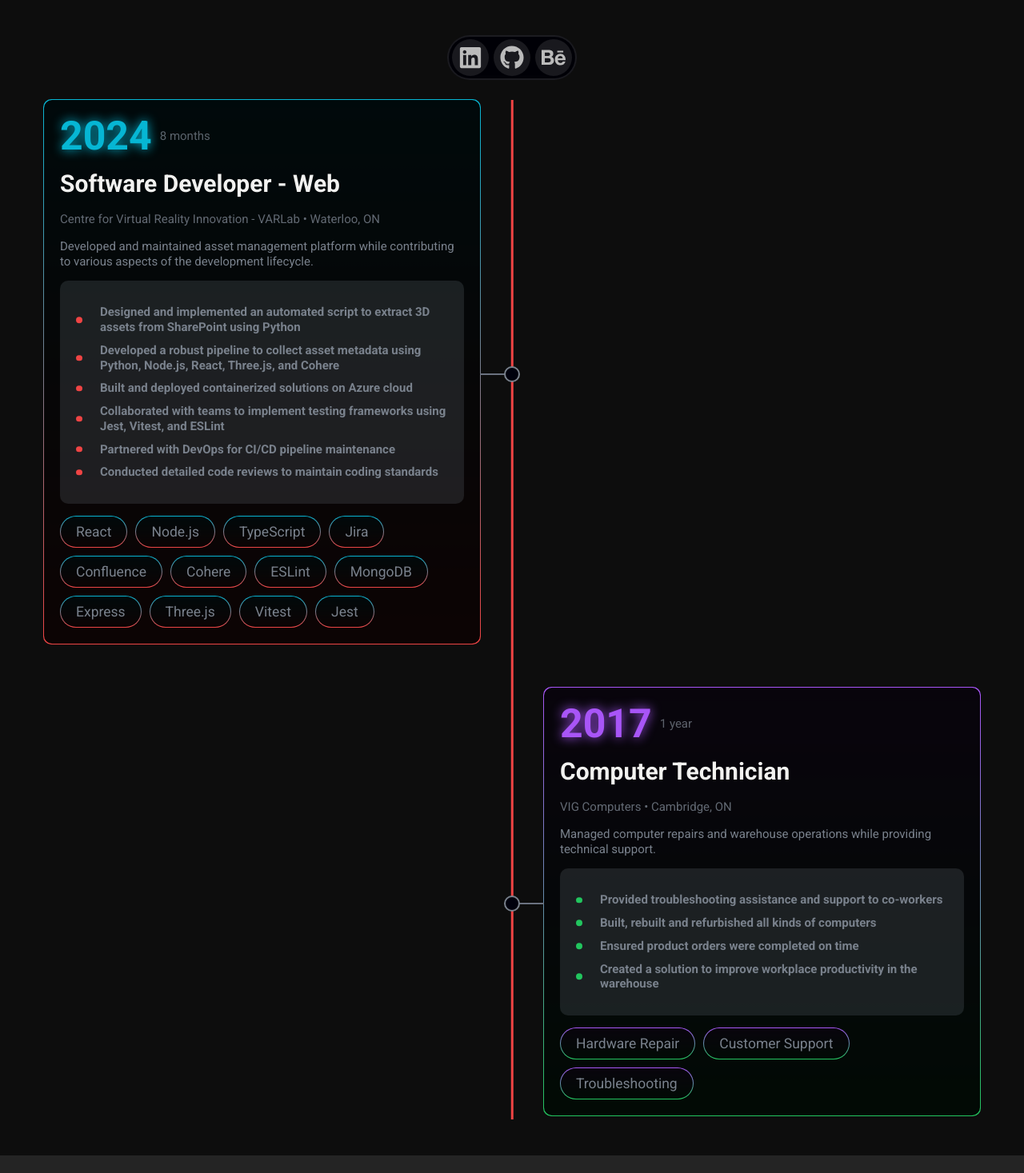
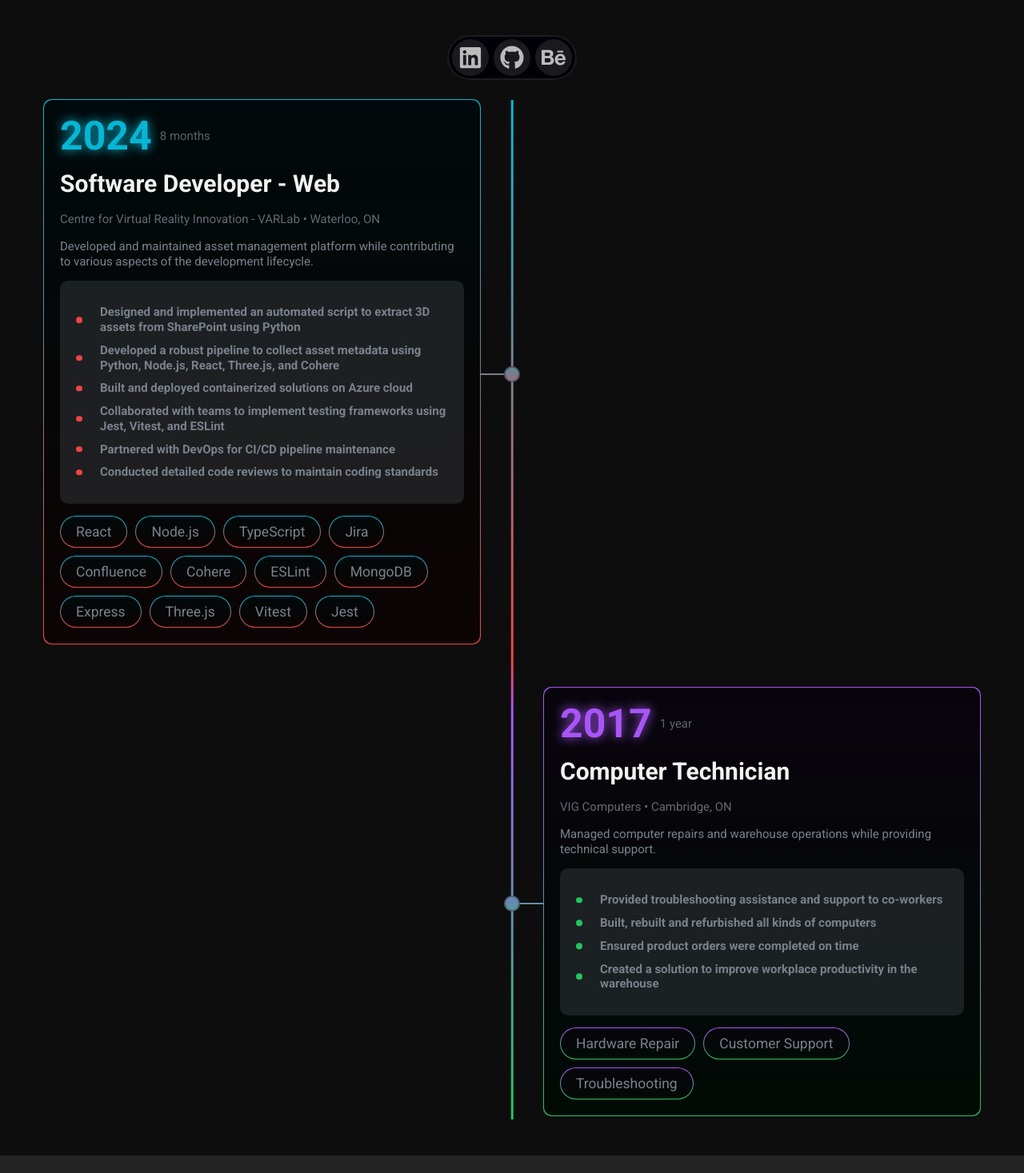
Before and after one commit to Babywise/islamahmed.ca, a React (Vite) app: page / in a window 1280 px wide. Shown: the part 680-2147 px from the top of the page at 80% size. Built offline with nearby package versions, Linux system fonts and the light colour scheme.

Commit message:
IA-80 updated line and dot colors

```diff
--- a/src/components/timeline/Timeline.css
+++ b/src/components/timeline/Timeline.css
@@ -9,7 +9,8 @@
     /* Vertical Line */
     @apply after:absolute after:left-2 after:top-0;
     @apply after:h-full after:w-0.5;
-    @apply after:bg-red-500;
+    @apply after:bg-gradient-to-b;
+    @apply after:[--tw-gradient-stops:theme(colors.cyan.500)_0%,theme(colors.red.500)_55%,theme(colors.purple.500)_60%,theme(colors.green.500)_100%];
     @apply lg:after:left-1/2 lg:after:-translate-x-1/2;
   }
 
@@ -43,6 +44,28 @@
     /* Dot */
     @apply after:left-0;
     @apply lg:after:-left-2 lg:after:right-auto;
+  }
+
+  .timeline-item:has(.timeline-card#card-2024) {
+    /* Horizontal Line Color */
+    @apply before:bg-gradient-to-b;
+    @apply before:[--tw-gradient-stops:theme(colors.cyan.500)_-200%,theme(colors.red.500)_300%];
+
+    /* Dot Color */
+    @apply after:bg-gradient-to-b;
+    @apply after:[--tw-gradient-stops:theme(colors.cyan.500)_-200%,theme(colors.red.500)_300%];
+    @apply after:border-general-100/30;
+  }
+
+  .timeline-item:has(.timeline-card#card-2017) {
+    /* Horizontal Line Color */
+    @apply before:bg-gradient-to-b;
+    @apply before:[--tw-gradient-stops:theme(colors.purple.500)_-200%,theme(colors.green.500)_300%];
+
+    /* Dot Color */
+    @apply after:bg-gradient-to-b;
+    @apply after:[--tw-gradient-stops:theme(colors.purple.500)_-200%,theme(colors.green.500)_300%];
+    @apply after:border-general-100/30;
   }
 
   /* Timeline Cards */
```
